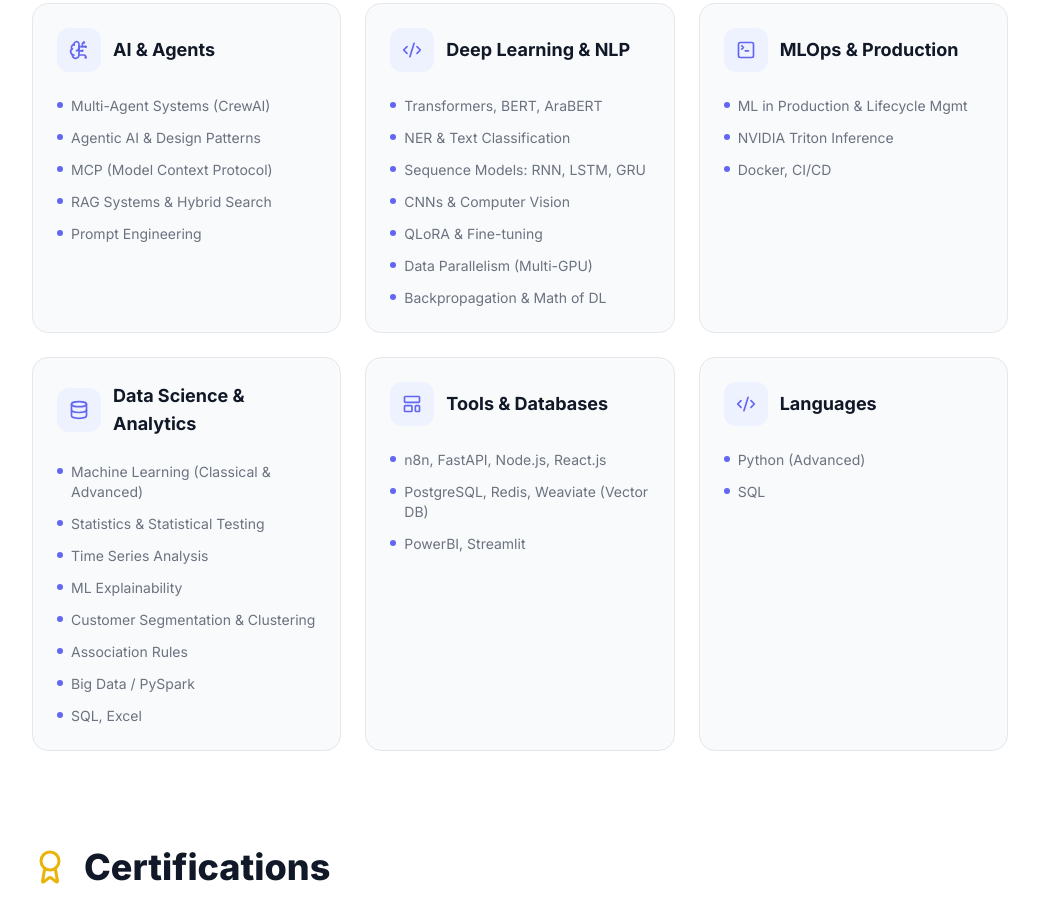
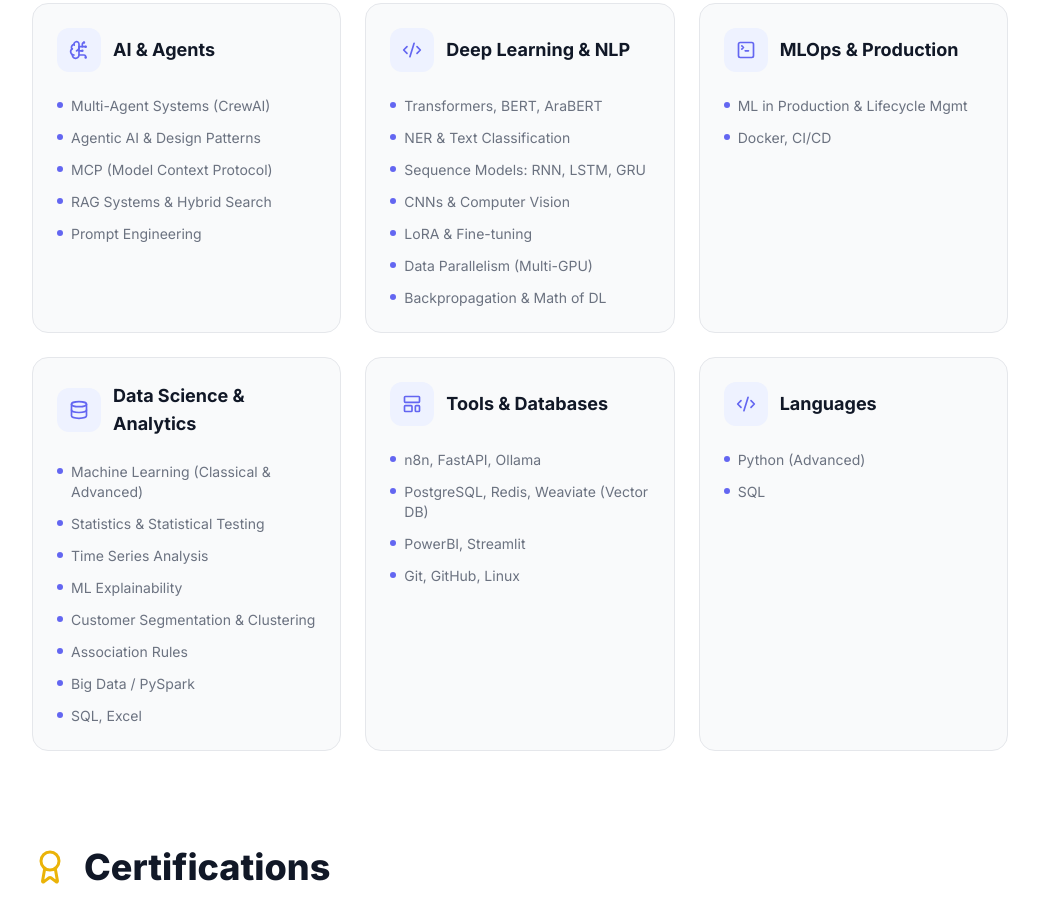
Before and after one commit to en3imi/portfolio, a Next.js app: page / in a window 1280 px wide. Shown: the part 9100-10022 px from the top of the page, without its empty margins (120-1159 px from the left). Built offline with nearby package versions, Linux system fonts and the light colour scheme.

Commit message:
update: refine skills list

```diff
--- a/components/Skills.tsx
+++ b/components/Skills.tsx
@@ -10,12 +10,12 @@
   {
     title: "Deep Learning & NLP",
     icon: <Code2 size={20} className="text-indigo-500" />,
-    skills: ["Transformers, BERT, AraBERT", "NER & Text Classification", "Sequence Models: RNN, LSTM, GRU", "CNNs & Computer Vision", "QLoRA & Fine-tuning", "Data Parallelism (Multi-GPU)", "Backpropagation & Math of DL"],
+    skills: ["Transformers, BERT, AraBERT", "NER & Text Classification", "Sequence Models: RNN, LSTM, GRU", "CNNs & Computer Vision", "LoRA & Fine-tuning", "Data Parallelism (Multi-GPU)", "Backpropagation & Math of DL"],
   },
   {
     title: "MLOps & Production",
     icon: <TerminalSquare size={20} className="text-indigo-500" />,
-    skills: ["ML in Production & Lifecycle Mgmt", "NVIDIA Triton Inference", "Docker, CI/CD"],
+    skills: ["ML in Production & Lifecycle Mgmt", "Docker, CI/CD"],
   },
   {
     title: "Data Science & Analytics",
@@ -25,7 +25,7 @@
   {
     title: "Tools & Databases",
     icon: <LayoutTemplate size={20} className="text-indigo-500" />,
-    skills: ["n8n, FastAPI, Node.js, React.js", "PostgreSQL, Redis, Weaviate (Vector DB)", "PowerBI, Streamlit"],
+    skills: ["n8n, FastAPI, Ollama", "PostgreSQL, Redis, Weaviate (Vector DB)", "PowerBI, Streamlit", "Git, GitHub, Linux"],
   },
   {
     title: "Languages",
```
